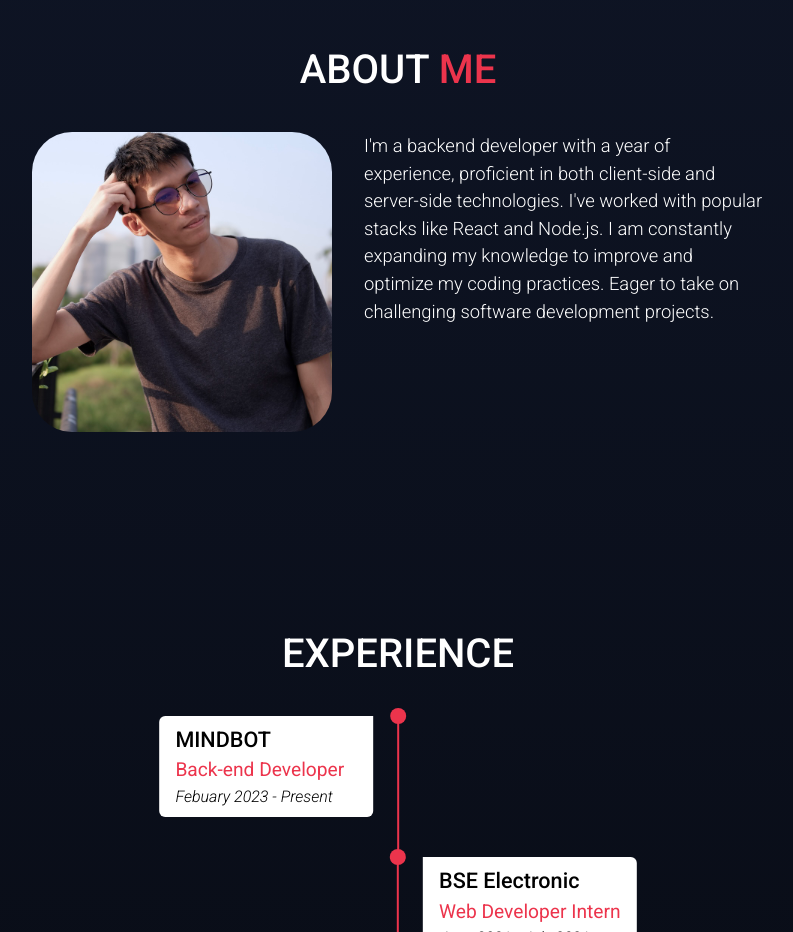
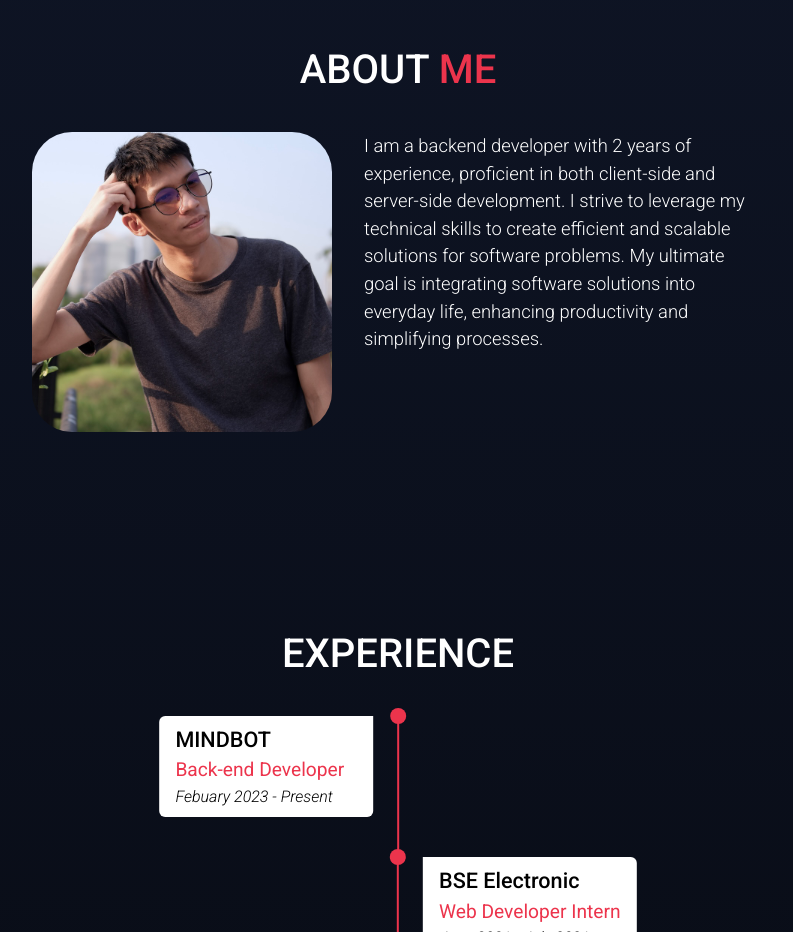
Before and after one commit to LLczff/LLczff.github.io, a plain HTML site: page index.html in a window 1280 px wide. Shown: the part 920-1852 px from the top of the page, without its empty margins (242-1035 px from the left). Drawn offline with nearby package versions, Linux system fonts and the light colour scheme.

Commit message:
update: change profile summary

```diff
--- a/index.html
+++ b/index.html
@@ -103,11 +103,12 @@
         <div class="content">
           <img src="assets/profile.jpg" alt="profile" />
           <p>
-            I'm a backend developer with a year of experience, proficient in
-            both client-side and server-side technologies. I've worked with
-            popular stacks like React and Node.js. I am constantly expanding my
-            knowledge to improve and optimize my coding practices. Eager to take
-            on challenging software development projects.
+            I am a backend developer with 2 years of experience, proficient in
+            both client-side and server-side development. I strive to leverage
+            my technical skills to create efficient and scalable solutions for
+            software problems. My ultimate goal is integrating software
+            solutions into everyday life, enhancing productivity and simplifying
+            processes.
           </p>
         </div>
       </section>
```
